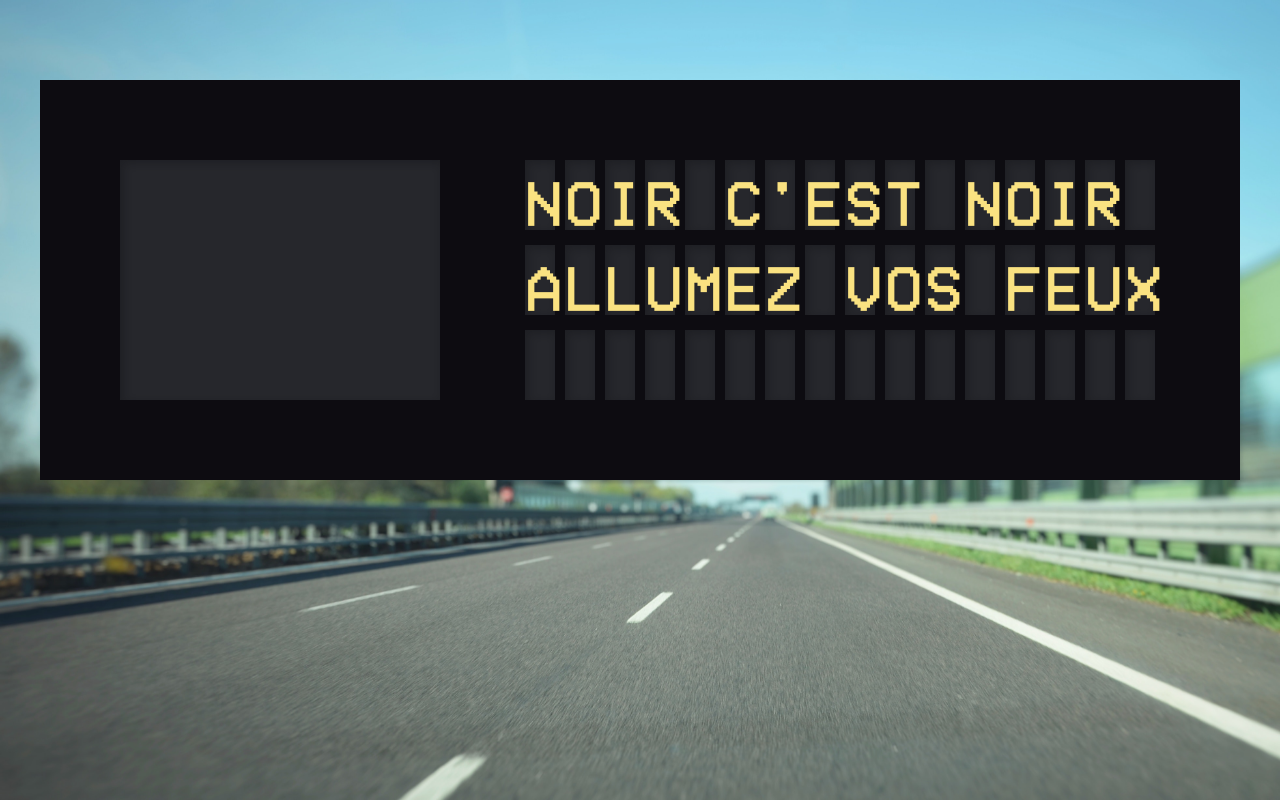
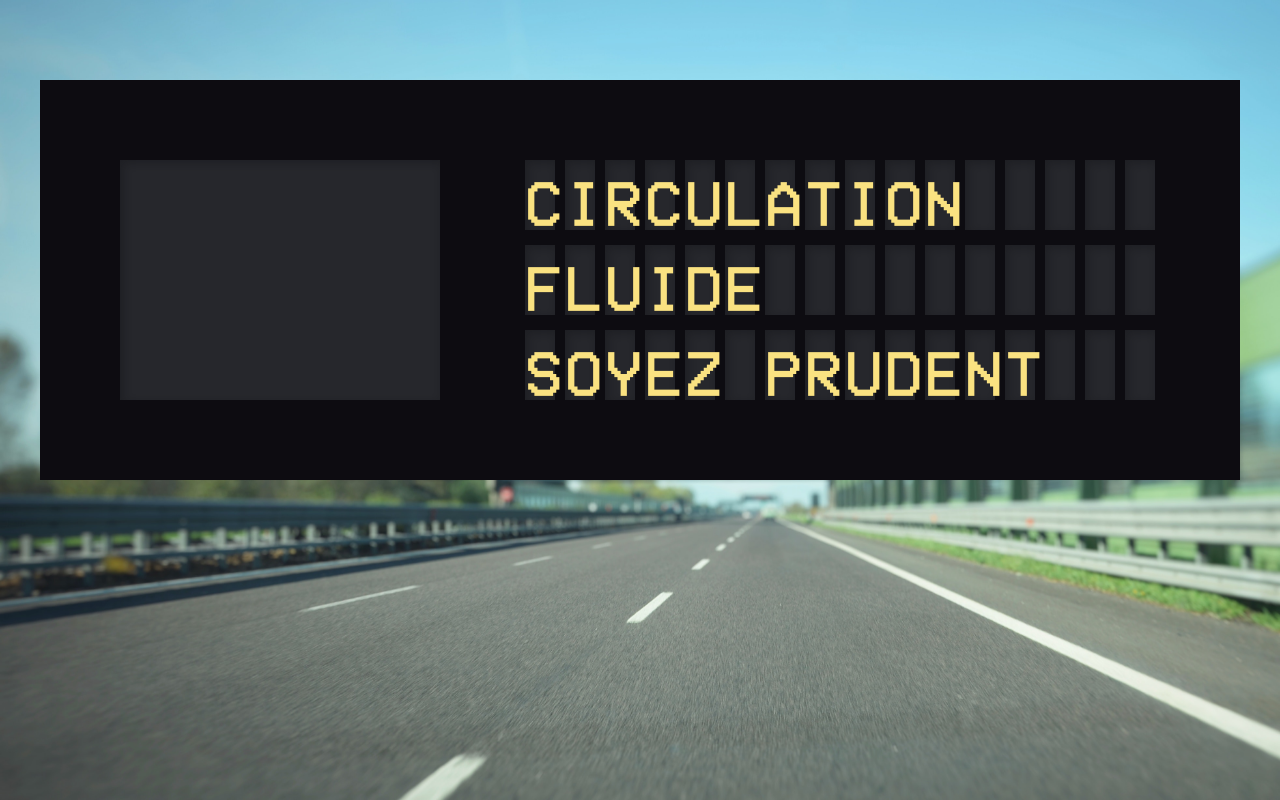
Before and after one commit to datathon-ia/information-panel, an Angular app: page / in a window 1280 px wide. Built offline with nearby package versions, Linux system fonts and the light colour scheme.

Commit message:
Update content

```diff
--- a/src/app/app.component.html
+++ b/src/app/app.component.html
@@ -5,42 +5,30 @@
     <!-- Content start -->
     <div class="content-start">
       <div class="line line-top">
-        <span>N</span>
-        <span>o</span>
+        <span>C</span>
         <span>i</span>
         <span>r</span>
+        <span>c</span>
+        <span>u</span>
+        <span>l</span>
+        <span>a</span>
+        <span>t</span>
+        <span>i</span>
+        <span>o</span>
+        <span>n</span>
         <span></span>
-        <span>c</span>
-        <span>'</span>
-        <span>e</span>
-        <span>s</span>
-        <span>t</span>
         <span></span>
-        <span>n</span>
-        <span>o</span>
-        <span>i</span>
-        <span>r</span>
+        <span></span>
+        <span></span>
         <span></span>
       </div>
       <div class="line line-middle">
-        <span>A</span>
-        <span>l</span>
+        <span>f</span>
         <span>l</span>
         <span>u</span>
-        <span>m</span>
+        <span>i</span>
+        <span>d</span>
         <span>e</span>
-        <span>z</span>
-        <span></span>
-        <span>v</span>
-        <span>o</span>
-        <span>s</span>
-        <span></span>
-        <span>f</span>
-        <span>e</span>
-        <span>u</span>
-        <span>x</span>
-      </div>
-      <div class="line line-bottom">
         <span></span>
         <span></span>
         <span></span>
@@ -51,9 +39,21 @@
         <span></span>
         <span></span>
         <span></span>
+      </div>
+      <div class="line line-bottom">
+        <span>S</span>
+        <span>o</span>
+        <span>y</span>
+        <span>e</span>
+        <span>z</span>
         <span></span>
-        <span></span>
-        <span></span>
+        <span>p</span>
+        <span>r</span>
+        <span>u</span>
+        <span>d</span>
+        <span>e</span>
+        <span>n</span>
+        <span>t</span>
         <span></span>
         <span></span>
         <span></span>
```
